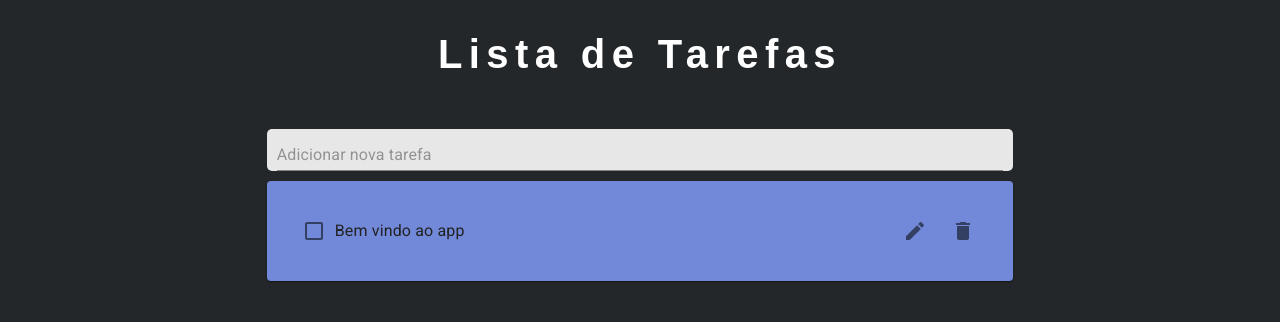
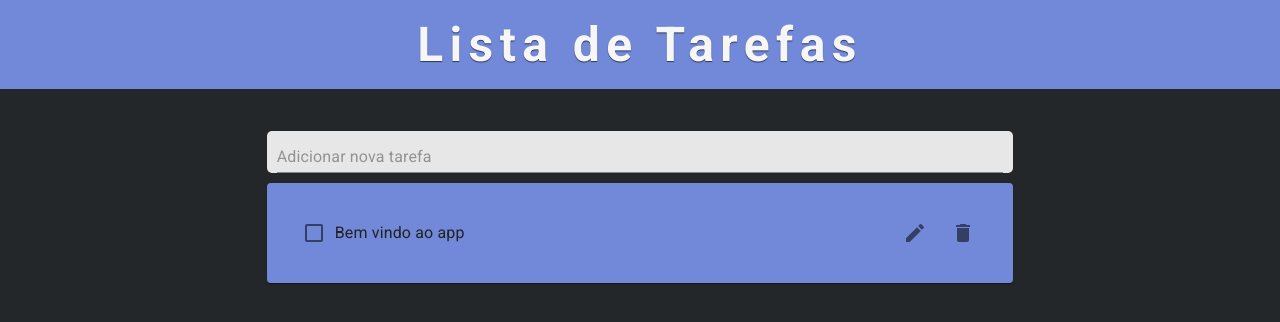
Before and after one commit to ElmiRabelo/todolist-react-hooks, a React (Create React App) app: page / in a window 1280 px wide. Shown: the top 322 px of the page. Built offline with nearby package versions, Linux system fonts and the light colour scheme.

Commit message:
Codigo refatorado e atualização no estilo

```diff
--- a/public/index.html
+++ b/public/index.html
@@ -7,7 +7,7 @@
 		<meta name="theme-color" content="#000000" />
 		<meta
 			name="description"
-			content="Web site created using create-react-app"
+			content="Lista de Tarefas em React com React Hooks"
 		/>
 		<link rel="apple-touch-icon" href="logo192.png" />
 		<link
@@ -29,7 +29,7 @@
       work correctly both with client-side routing and a non-root public URL.
       Learn how to configure a non-root public URL by running `npm run build`.
     -->
-		<title>React App</title>
+		<title>Lista de Tarefas - React Hooks</title>
 	</head>
 	<body>
 		<noscript>You need to enable JavaScript to run this app.</noscript>
--- a/src/components/todo-app.component.jsx
+++ b/src/components/todo-app.component.jsx
@@ -1,51 +1,26 @@
-import React, { useState, useEffect } from "react";
-
-import uuid from "uuid/v4";
+import React, { useEffect } from "react";
+import useTodoState from "../hooks/useTodoState";
 
 //components de material-ui
-import Typography from "@material-ui/core/Typography";
 import Paper from "@material-ui/core/Paper";
-import AppBar from "@material-ui/core/AppBar";
-import Toolbar from "@material-ui/core/Toolbar";
 import Grid from "@material-ui/core/Grid";
-import { inherits } from "util";
 
 //custom components
 import TodoList from "./todo-list.component";
 import TodoForm from "./todo-form.component";
 
 function TodoApp() {
-	const initialTodos = JSON.parse(window.localStorage.getItem('todos')) || [{ id: 1, task: "Bem vindo ao app", completed: false }];
+	const initialTodos = JSON.parse(window.localStorage.getItem("todos")) || [
+		{ id: 1, task: "Bem vindo ao app", completed: false }
+	];
 
-	const [todos, setTodos] = useState(initialTodos);
+	const { todos, addTodo, removeTodo, updateComplete, editTodo } = useTodoState(
+		initialTodos
+	);
 
 	useEffect(() => {
 		window.localStorage.setItem("todos", JSON.stringify(todos));
-	},[todos])
-	/////////////////////////////////////////
-	//--> Methods
-	const addTodos = newTodoText => {
-		setTodos([...todos, { id: uuid(), task: newTodoText, completed: false }]);
-	};
-
-	const removeTodo = todoId => {
-		const filteredTodos = todos.filter(todo => todo.id !== todoId);
-		setTodos(filteredTodos);
-	};
-
-	const updateComplete = todoId => {
-		const updatedTodos = todos.map(todo =>
-			todo.id === todoId ? { ...todo, completed: !todo.completed } : todo
-		);
-		setTodos(updatedTodos);
-	};
-
-	const editTodo = (todoId, newValue) => {
-		const updatedTodos = todos.map(todo =>
-			todo.id === todoId ? { ...todo, task: newValue } : todo
-		);
-		setTodos(updatedTodos);
-	};
+	}, [todos]);
 
 	return (
 		<Paper
@@ -62,12 +37,15 @@ function TodoApp() {
 			<h1
 				style={{
 					margin: 0,
-					fontSize: "2.5rem",
+					fontSize: "3rem",
 					letterSpacing: "0.4rem",
-					fontFamily: "sans-serif",
-					color: "#ffffff",
+					fontFamily: "Roboto, sans-serif",
+					fontWeight: 700,
+					textShadow: "0 1px 1px rgba(0, 0, 0, 0.6)",
+					color: "#f6f6f6",
 					textAlign: "center",
-					padding: "2rem 0 10px 0"
+					padding: "1rem",
+					backgroundColor: "#7289DA"
 				}}
 			>
 				Lista de Tarefas
@@ -75,7 +53,7 @@ function TodoApp() {
 
 			<Grid container justify="center" style={{ marginTop: "2rem" }}>
 				<Grid item xs={11} md={9} lg={7}>
-					<TodoForm addTodo={addTodos} />
+					<TodoForm addTodo={addTodo} />
 					<TodoList
 						todos={todos}
 						removeTodo={removeTodo}
--- a/src/components/todo-list.component.jsx
+++ b/src/components/todo-list.component.jsx
@@ -25,6 +25,7 @@ function TodoList({ todos, removeTodo, updateComplete, editTodo }) {
 		</>
 	));
 
+	if (todos.length) {
 		return (
 			<Paper
 				style={{
@@ -36,5 +37,7 @@ function TodoList({ todos, removeTodo, updateComplete, editTodo }) {
 			</Paper>
 		);
 	}
+	return null;
+}
 
 export default TodoList;
--- /dev/null
+++ b/src/hooks/useTodoState.js
@@ -0,0 +1,28 @@
+import { useState } from "react";
+import uuid from "uuid/v4";
+
+export default initialTodos => {
+	const [todos, setTodos] = useState(initialTodos);
+
+	return {
+		todos,
+		addTodo: newTodoText => {
+			setTodos([...todos, { id: uuid(), task: newTodoText, completed: false }]);
+		},
+		removeTodo: todoId => {
+			const filteredTodos = todos.filter(todo => todo.id !== todoId);
+			setTodos(filteredTodos);
+		},
+		updateComplete: todoId => {
+			const updatedTodos = todos.map(todo =>
+				todo.id === todoId ? { ...todo, completed: !todo.completed } : todo
+			);
+		},
+		editTodo: (todoId, newValue) => {
+			const updatedTodos = todos.map(todo =>
+				todo.id === todoId ? { ...todo, task: newValue } : todo
+			);
+			setTodos(updatedTodos);
+		}
+	};
+};
```
Lines whose indentation alone changed are shown as unchanged.
